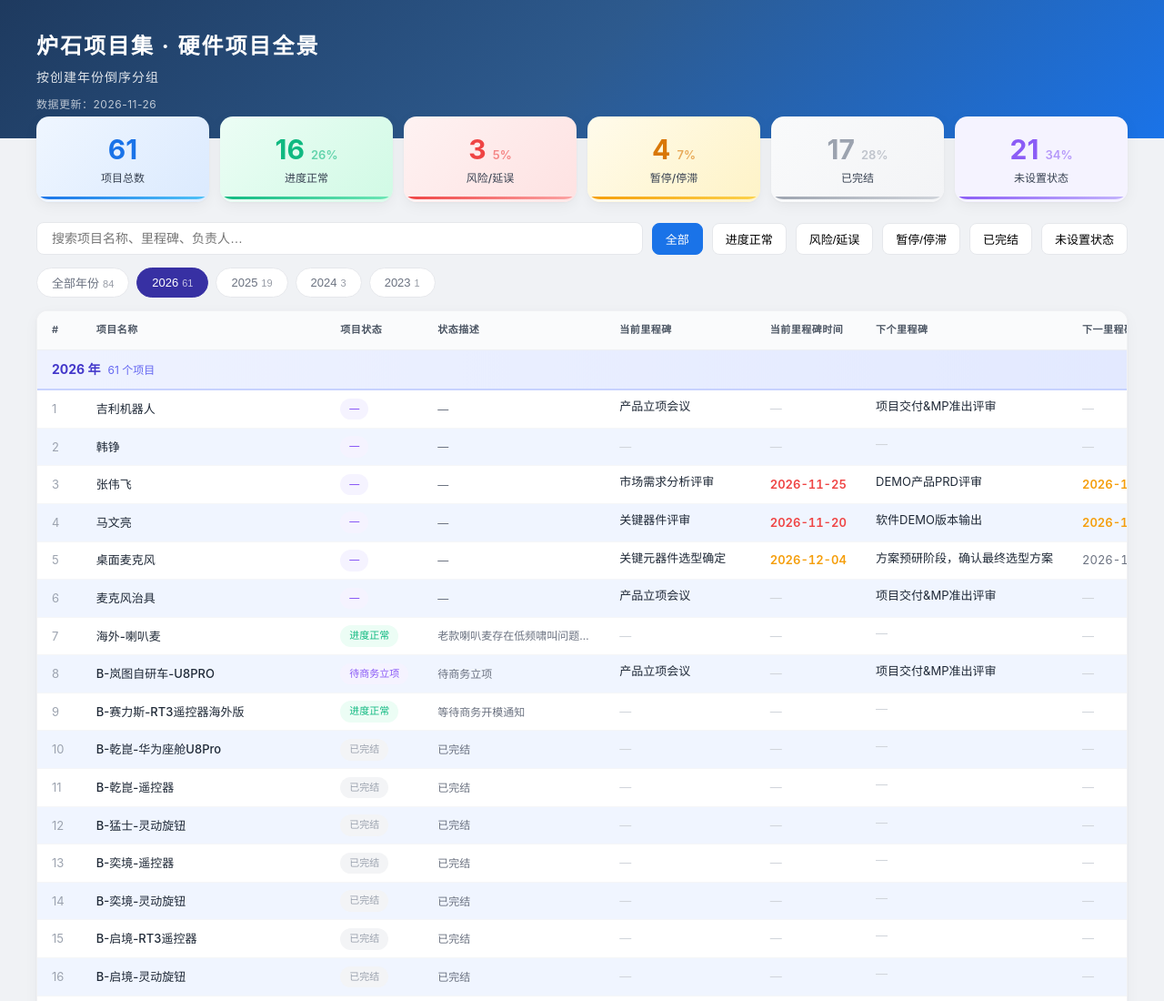
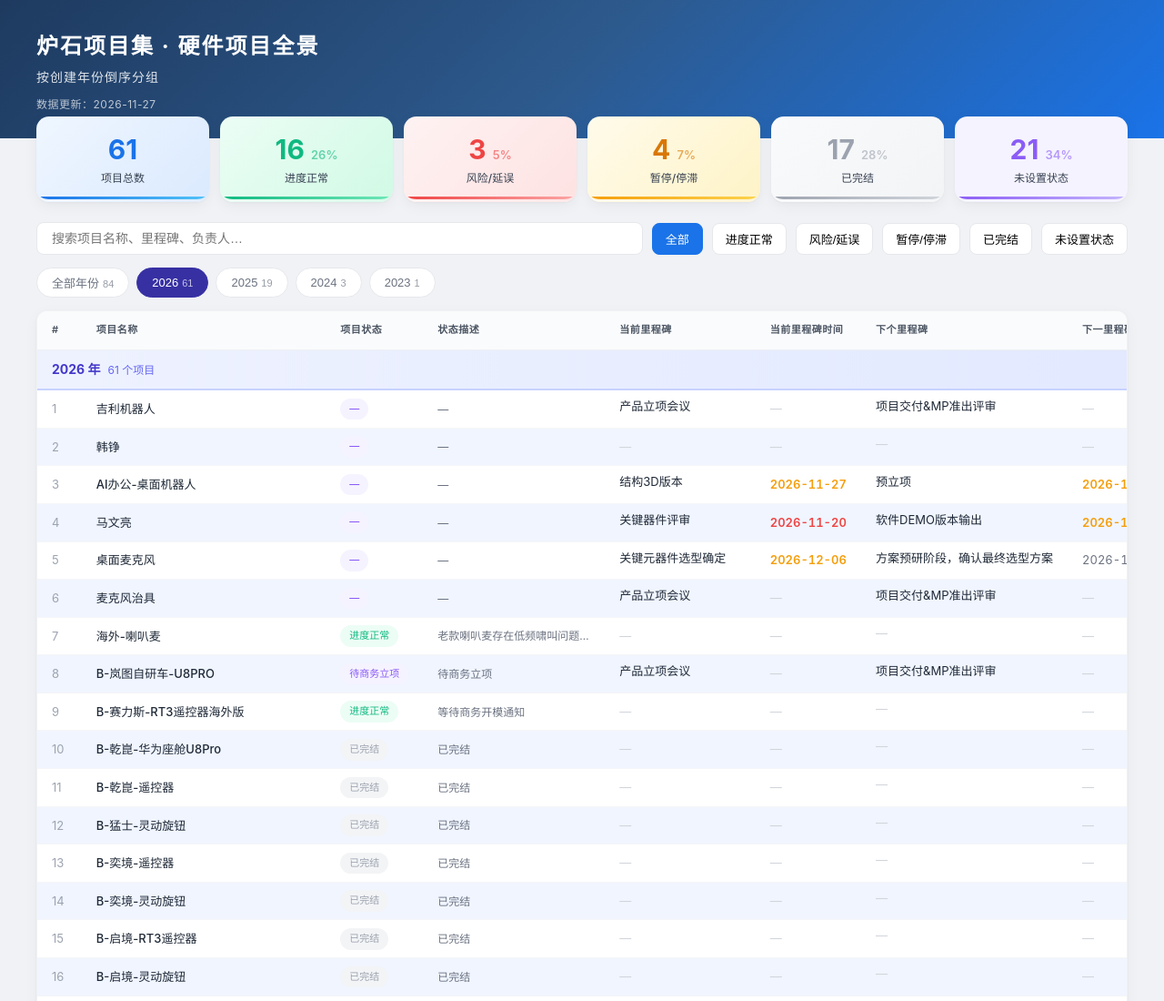
Before and after one commit to hcdong521/hardware-project, a plain HTML site: page index.html in a window 1280 px wide. Shown: the top 1100 px of the page at 91% size. Drawn offline with Linux system fonts and the light colour scheme.

Commit message:
自动刷新 2026-11-27 23:00（84 项 / 381 条里程碑）

```diff
--- a/index.html
+++ b/index.html
@@ -268,7 +268,7 @@
 <div class="header">
   <h1>炉石项目集 · 硬件项目全景</h1>
   <div class="subtitle">按创建年份倒序分组</div>
-  <div class="meta">数据更新：2026-11-26</div>
+  <div class="meta">数据更新：2026-11-27</div>
 </div>
 
 <div class="stats-row" id="statsRow"></div>
@@ -387,7 +387,7 @@ const projects = [
   },
   {
     "id": "6affa0a3c41c37563c83cf05",
-    "name": "张伟飞",
+    "name": "AI办公-桌面机器人",
     "created": "2026-11-20T01:21:39.197Z",
     "statusName": "暂无状态",
     "statusDesc": "",
@@ -396,17 +396,12 @@ const projects = [
       {
         "c": "市场需求分析评审",
         "d": "2026-11-25",
-        "done": false
+        "done": true
       },
       {
         "c": "DEMO产品PRD评审",
         "d": "2026-11-26",
-        "done": false
-      },
-      {
-        "c": "关键器件评审",
-        "d": "2026-11-27",
-        "done": false
+        "done": true
       },
       {
         "c": "结构3D版本",
@@ -416,6 +411,11 @@ const projects = [
       {
         "c": "预立项",
         "d": "2026-11-30",
+        "done": false
+      },
+      {
+        "c": "关键器件评审",
+        "d": "2026-12-02",
         "done": false
       },
       {
@@ -480,7 +480,7 @@ const projects = [
       },
       {
         "c": "Demo硬件PCB发板",
-        "d": "2026-12-07",
+        "d": "2026-12-10",
         "done": false
       },
       {
@@ -500,7 +500,7 @@ const projects = [
     "milestones": [
       {
         "c": "关键元器件选型确定",
-        "d": "2026-12-04",
+        "d": "2026-12-06",
         "done": false
       },
       {
@@ -510,7 +510,7 @@ const projects = [
       },
       {
         "c": "原型机搭建完成",
-        "d": "2027-01-22",
+        "d": "2027-01-09",
         "done": false
       }
     ]
@@ -1841,7 +1841,7 @@ const projects = [
     "name": "ai问答机（知之鸟PRO）",
     "created": "2026-03-13T05:42:38.030Z",
     "statusName": "存在风险",
-    "statusDesc": "项目上线节点更新：原12-9调整为12-16",
+    "statusDesc": "项目上线节点更新：原12-9调整为12-16 ",
     "owner": "石瑀",
     "milestones": [
       {
@@ -2248,7 +2248,7 @@ const projects = [
     "name": "MS1直播麦克风（高端）",
     "created": "2025-11-25T06:51:42.628Z",
     "statusName": "延期风险",
-    "statusDesc": "[图片] \n国内如果因为备案问题12-10 无法上线，但是研发状态需要达到上线状态",
+    "statusDesc": " [图片] \n",
     "owner": "石瑀",
     "milestones": [
       {
@@ -3018,7 +3018,7 @@ const projects = [
     "milestones": []
   }
 ];
-const today = new Date('2026-11-26');
+const today = new Date('2026-11-27');
 
 const ownerMap = {
   '郑雯遐': 'owner-zheng',
```
